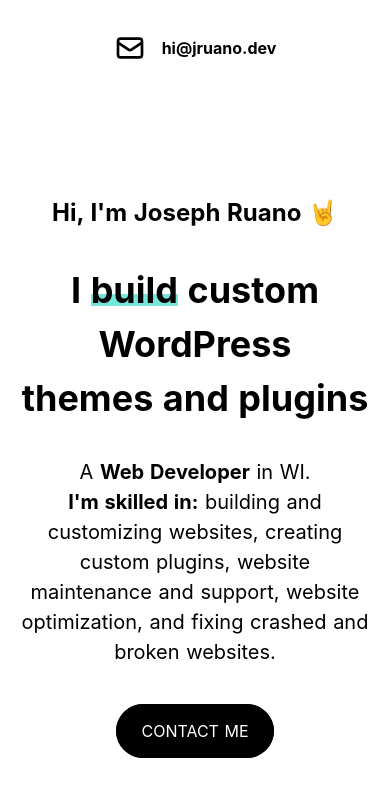
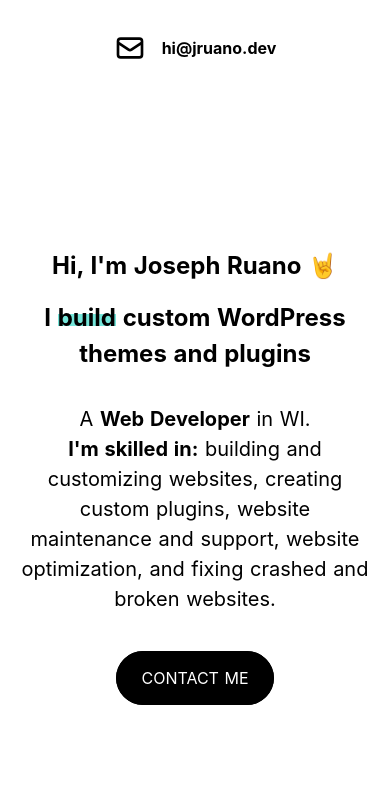
Before and after one commit to Zkida/contact-me, a Nuxt app: page / in a window 390 px wide. Shown: the top 796 px of the page. Built offline with nearby package versions, Linux system fonts and the light colour scheme.

Commit message:
mobile fixes title

```diff
--- a/pages/index.vue
+++ b/pages/index.vue
@@ -3,7 +3,7 @@
     <Header />
     <main class="flex flex-grow items-center justify-center flex-col">
       <h1 class="text-2xl font-bold">Hi, I'm Joseph Ruano 🤘</h1>
-      <h2 class="mt-8 md:mt-14 text-center text-4xl md:text-6xl font-bold">
+      <h2 class="mt-4 md:mt-14 text-center text-2xl md:text-6xl font-bold">
         I <span class="highlighted">build</span> custom WordPress <br />themes
         and plugins
       </h2>
```
